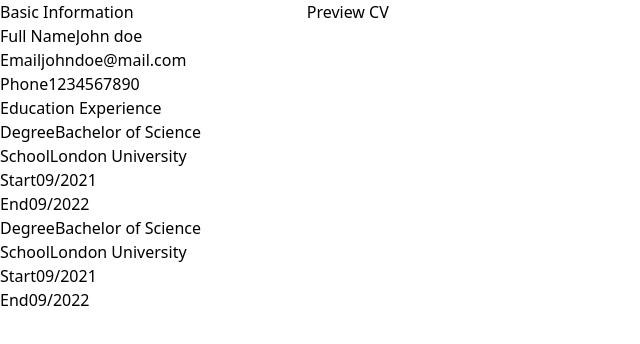
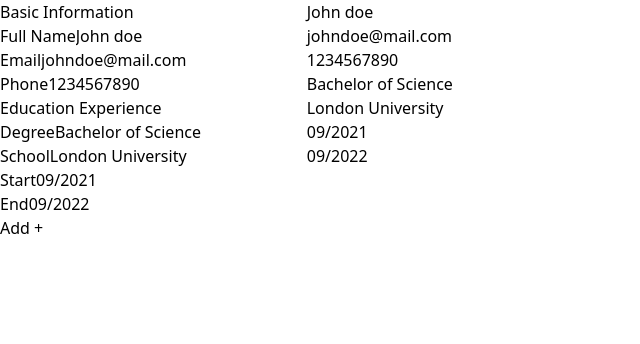
Before and after one commit to YesayaS/cv-maker, a React (Vite) app: page / in a window 1280 px wide. Shown: the top 344 px of the page, without its empty margins (0-640 px from the left). Built offline with nearby package versions, Linux system fonts and the light colour scheme.

Commit message:
feat: Able to add new education form

```diff
--- a/src/App.jsx
+++ b/src/App.jsx
@@ -1,11 +1,9 @@
 import { useState } from "react";
 import "./App.css";
-import "./components/inputCV";
-import "./components/previewCV";
-import "./templateData";
-import { InputCV } from "./components/inputCV";
-import { PreviewCV } from "./components/previewCV";
+import { InputCV } from "./components/inputCV/inputCV";
+import { PreviewCV } from "./components/previewCV/previewCV";
 import { templateData } from "./templateData";
+import uniqid from "uniqid";
 
 function App() {
   const [basicInfo, setBasicInfo] = useState(templateData.basicInfo);
@@ -25,7 +23,7 @@ function App() {
     const inputValue = e.target.value;
     const updatedEducationInfo = [...educationInfo];
     updatedEducationInfo[i][key] = inputValue;
-    setEducationInfo(updatedEducationInfo)
+    setEducationInfo(updatedEducationInfo);
   }
   function handleProfessionalInfo(e, i) {
     const key = e.target.dataset.key;
@@ -33,6 +31,18 @@ function App() {
     const updatedProfessionalInfo = [...professionalInfo];
     updatedProfessionalInfo[i][key] = inputValue;
     setProfessionalInfo(updatedEducationInfo);
+  }
+  function handleAddEdu(){
+    const id = uniqid()
+    const templateInfo = {
+      degree: "Bachelor of Science",
+      school: "London University",
+      startDate: "09/2021",
+      endDate: "09/2022",
+      id: id,
+    }
+    const newEducationInfo = [...educationInfo, templateInfo]
+    setEducationInfo(newEducationInfo)
   }
   return (
     <>
@@ -44,8 +54,13 @@ function App() {
           handleBasicInfo={handleBasicInfo}
           handleEducationInfo={handleEducationInfo}
           handleProfessionalInfo={handleProfessionalInfo}
+          handleAddEdu={handleAddEdu}
         ></InputCV>
-        <PreviewCV></PreviewCV>
+        <PreviewCV
+          basicInfo={basicInfo}
+          educationInfo={educationInfo}
+          professionalInfo={professionalInfo}
+        ></PreviewCV>
       </div>
     </>
   );
--- a/src/components/educationInfo.jsx
+++ b/src/components/inputCV/educationInfo.jsx
@@ -1,4 +1,4 @@
-export function EducationInfo({ educationInfo, onChange }) {
+export function EducationInfo({ educationInfo, onChange, onClick }) {
   return (
     <div>
       <h1>Education Experience</h1>
@@ -11,7 +11,7 @@ export function EducationInfo({ educationInfo, onChange }) {
                 <input
                   id="degree"
                   type="text"
-                  onChange={(e)=>onChange(e, i)}
+                  onChange={(e) => onChange(e, i)}
                   value={info.degree}
                   data-key="degree"
                 />
@@ -21,7 +21,7 @@ export function EducationInfo({ educationInfo, onChange }) {
                 <input
                   id="school"
                   type="text"
-                  onChange={(e)=>onChange(e, i)}
+                  onChange={(e) => onChange(e, i)}
                   value={info.school}
                   data-key="school"
                 />
@@ -31,7 +31,7 @@ export function EducationInfo({ educationInfo, onChange }) {
                 <input
                   id="startDate"
                   type="text"
-                  onChange={(e)=>onChange(e, i)}
+                  onChange={(e) => onChange(e, i)}
                   value={info.startDate}
                   data-key="startDate"
                 />
@@ -41,7 +41,7 @@ export function EducationInfo({ educationInfo, onChange }) {
                 <input
                   id="endDate"
                   type="text"
-                  onChange={(e)=>onChange(e, i)}
+                  onChange={(e) => onChange(e, i)}
                   value={info.endDate}
                   data-key="endDate"
                 />
@@ -50,6 +50,7 @@ export function EducationInfo({ educationInfo, onChange }) {
           </div>
         );
       })}
+      <button onClick={onClick}>Add +</button>
     </div>
   );
 }
--- a/src/components/inputCV.jsx
+++ b/src/components/inputCV/inputCV.jsx
@@ -1,7 +1,6 @@
-import "../styles/inputCV.css";
+import "../../styles/inputCV.css";
 import { BasicInfo } from "./basicInfo";
 import { EducationInfo } from "./educationInfo";
-import { ProfessionalInfo } from "./professionalInfo";
 
 export function InputCV({
   basicInfo,
@@ -10,6 +9,7 @@ export function InputCV({
   handleBasicInfo,
   handleEducationInfo,
   handleProfessionalInfo,
+  handleAddEdu
 }) {
   return (
     <div>
@@ -17,6 +17,7 @@ export function InputCV({
       <EducationInfo
         educationInfo={educationInfo}
         onChange={handleEducationInfo}
+        onClick={handleAddEdu}
       ></EducationInfo>
       {/* <ProfessionalInfo professionalInfo={professionalInfo} onChange={handleProfessionalInfo}></ProfessionalInfo> */}
     </div>
--- a/src/components/previewCV.jsx
+++ /dev/null
@@ -1,6 +0,0 @@
-import { useState } from "react";
-import "../styles/previewCV.css";
-
-export function PreviewCV() {
-  return <div>Preview CV</div>;
-}
--- /dev/null
+++ b/src/components/previewCV/previewBasicInfo.jsx
@@ -0,0 +1,12 @@
+export function PreviewBasicInfo({info}) {
+  const name = info.name;
+  const email = info.email
+  const phoneNumber = info.phoneNumber
+  return (
+    <div>
+      <h2>{name}</h2>
+      <p>{email}</p>
+      <p>{phoneNumber}</p>
+    </div>
+  );
+}
--- /dev/null
+++ b/src/components/previewCV/previewCV.jsx
@@ -0,0 +1,14 @@
+import { useState } from "react";
+import { PreviewBasicInfo } from "./previewBasicInfo";
+import { PreviewEduInfo } from "./previewEduInfo";
+
+import "../../styles/previewCV.css";
+
+export function PreviewCV({basicInfo, educationInfo, professionalInfo}) {
+  return (
+    <div>
+      <PreviewBasicInfo info={basicInfo}></PreviewBasicInfo>
+      <PreviewEduInfo info={educationInfo}></PreviewEduInfo>
+    </div>
+  );
+}
--- /dev/null
+++ b/src/components/previewCV/previewEduInfo.jsx
@@ -0,0 +1,22 @@
+export function PreviewEduInfo({info}) {
+    return (
+      <div>
+        {info.map((edu)=>{
+            const id =edu.id
+            const degree =edu.degree
+            const school = edu.school
+            const startDate = edu.startDate
+            const endDate = edu.endDate
+            return (
+            <div key={id}>
+                <p>{degree}</p>
+                <p>{school}</p>
+                <p>{startDate}</p>
+                <p>{endDate}</p>
+            </div>
+
+            )
+        })}
+      </div>
+    );
+  }
--- a/src/templateData.jsx
+++ b/src/templateData.jsx
@@ -14,13 +14,13 @@ export const templateData = {
       endDate: "09/2022",
       id: uniqid(),
     },
-    {
-      degree: "Bachelor of Science",
-      school: "London University",
-      startDate: "09/2021",
-      endDate: "09/2022",
-      id: uniqid(),
-    },
+    // {
+    //   degree: "Bachelor of Science",
+    //   school: "London University",
+    //   startDate: "09/2021",
+    //   endDate: "09/2022",
+    //   id: uniqid(),
+    // },
   ],
   professionalInfo: [
     {
```
Also changed, not shown: src/components/inputCV/basicInfo.jsx (renamed from src/components/basicInfo.jsx).
